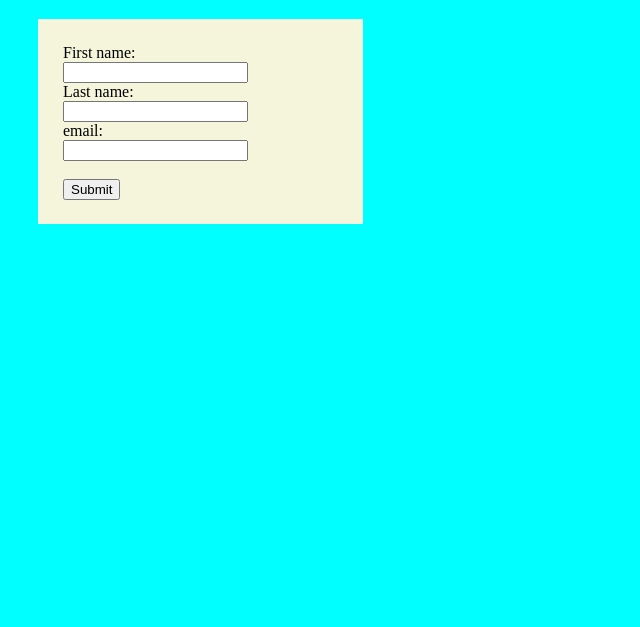
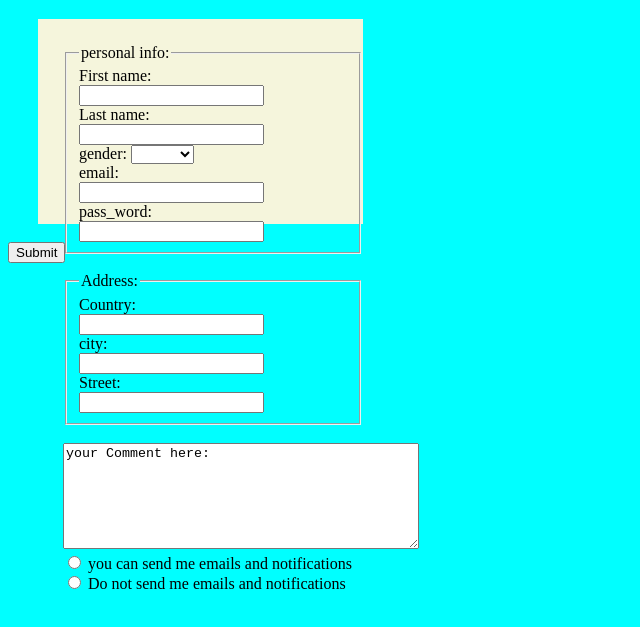
Before and after one commit to Hidayamoh/html-forms, a plain HTML site: page src/index.html in a window 1280 px wide. Shown: the part 61-688 px from the top of the page, without its empty margins (0-640 px from the left). Drawn offline with Linux system fonts and the light colour scheme.

Commit message:
Modify the html for the form

```diff
--- a/src/index.html
+++ b/src/index.html
@@ -10,13 +10,43 @@
   <body>
     <header><h1>registration form</h1></header>
     <form action="/action_page.php">
-      <label for="fname">First name:</label><br />
-      <input type="text" id="fname" name="fname" value="" /><br />
-      <label for="lname">Last name:</label><br />
-      <input type="text" id="lname" name="lname" value="" /><br />
-      <label for="email">email:</label><br />
-      <input type="text" id="email" name="email" value="" /><br /><br />
-      <input type="submit" value="Submit" />
+      <fieldset>
+        <legend>personal info:</legend>
+        <label for="fname">First name:</label><br />
+        <input type="text" id="fname" name="fname" value="" /><br />
+        <label for="lname">Last name:</label><br />
+        <input type="text" id="lname" name="lname" value="" /><br />
+        <label for="gender">gender:</label>
+        <select id="gender" name="gender">
+          <option value="none"></option>
+          <option value="male">male</option>
+          <option value="female">female</option></select
+        ><br />
+        <label for="email">email:</label><br />
+        <input type="text" id="email" name="email" value="" /><br />
+        <label for="pass_word">pass_word:</label><br />
+        <input type="text" id="pass_word" name="pass_word" value="" /><br />
+      </fieldset>
+      <br />
+      <fieldset>
+        <legend>Address:</legend>
+        <label for="Country">Country:</label><br />
+        <input type="text" id="country" name="country" value="" /><br />
+        <label for="city">city:</label><br />
+        <input type="text" id="city" name="city" value="" /><br />
+        <label for="Street">Street:</label><br />
+        <input type="text" id="Street" name="Street" value="" /><br />
+      </fieldset>
+      <br />
+      <textarea name="comment" style="width: 350px; height: 100px">your Comment here: </textarea><br />
+      <form>
+        <input type="radio" id="notification" name="notification" value="notification" />
+        <label for="notification">you can send me emails and notifications</label><br />
+        <input type="radio" id="no-notification" name="no-notification" value="no-notification" />
+        <label for="no-notification">Do not send me emails and notifications</label><br />
+      </form>
+      <br />
+      <div class="submit"><input type="submit" value="Submit" /></div>
     </form>
   </body>
 </html>
```
